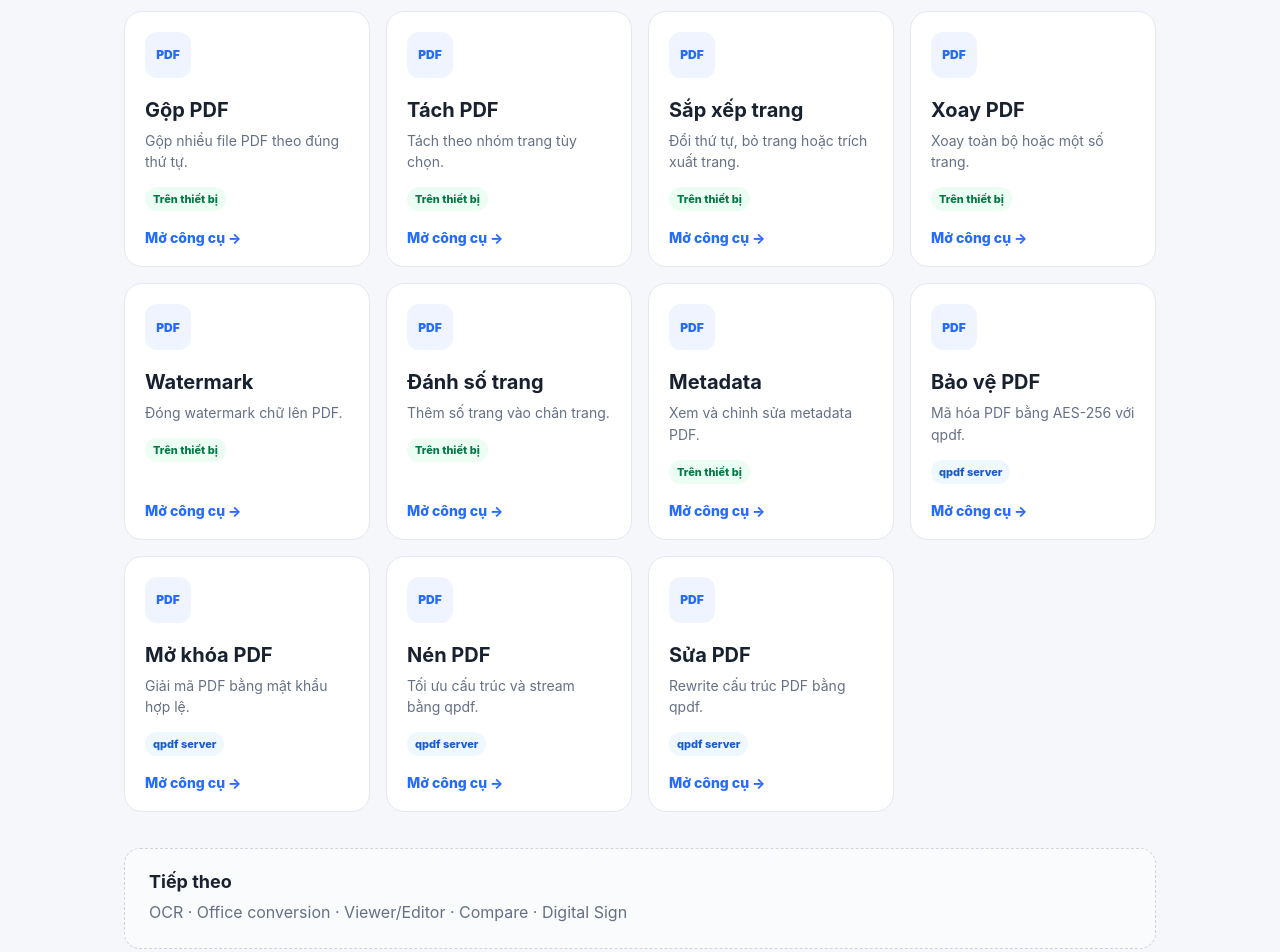
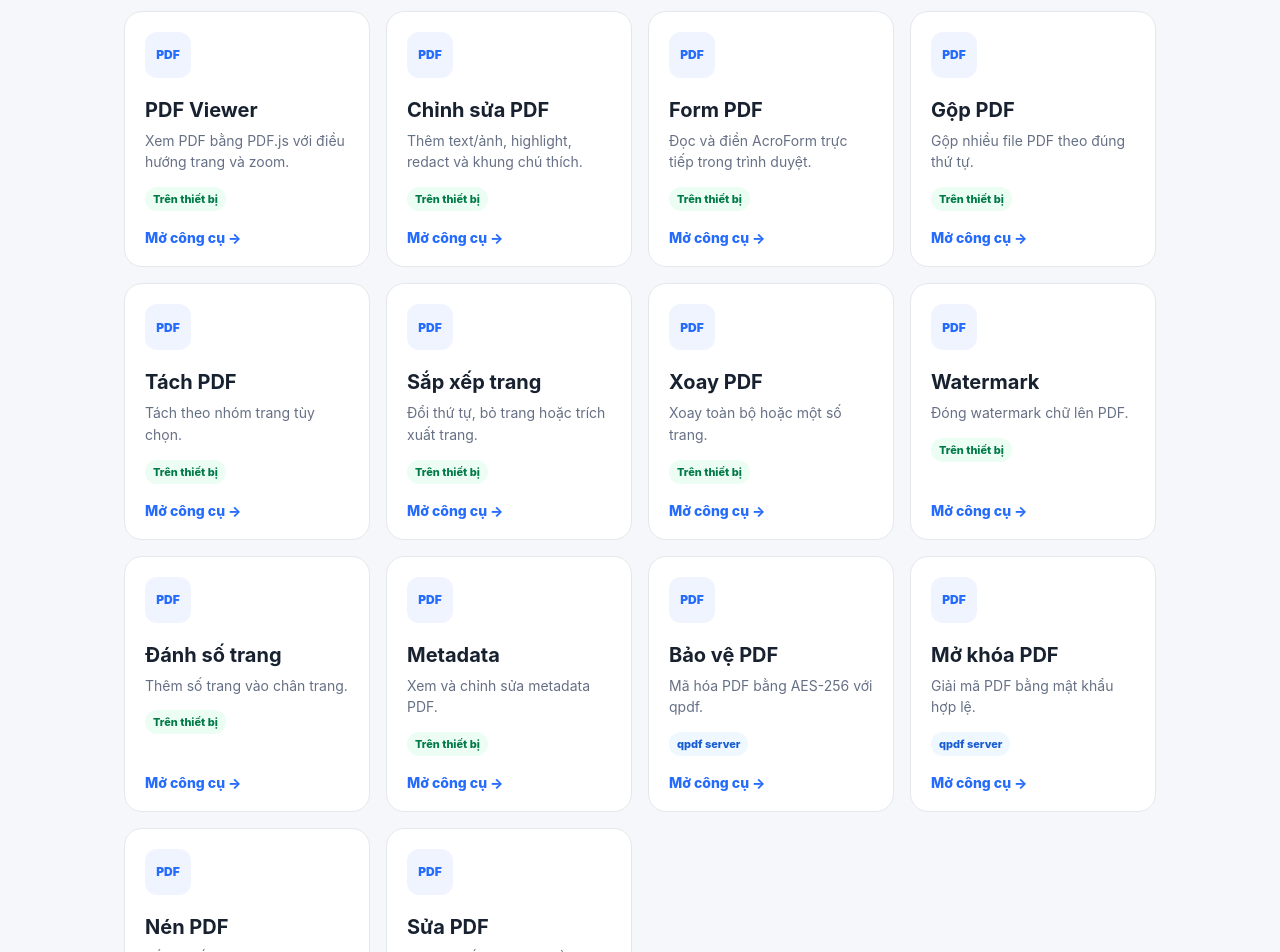
Before and after one commit to solyan842/SolYan-PDF, a Next.js app in the folder frontend/: page / in a window 1280 px wide. Shown: the part 640-1592 px from the top of the page. Built offline with nearby package versions, Linux system fonts and the light colour scheme.

Commit message:
feat: expose viewer editor and forms on dashboard

```diff
--- a/frontend/app/page.tsx
+++ b/frontend/app/page.tsx
@@ -1,4 +1,7 @@
 const tools = [
+  { href: '/viewer', title: 'PDF Viewer', description: 'Xem PDF bằng PDF.js với điều hướng trang và zoom.', local: true },
+  { href: '/editor', title: 'Chỉnh sửa PDF', description: 'Thêm text/ảnh, highlight, redact và khung chú thích.', local: true },
+  { href: '/forms', title: 'Form PDF', description: 'Đọc và điền AcroForm trực tiếp trong trình duyệt.', local: true },
   { href: '/merge', title: 'Gộp PDF', description: 'Gộp nhiều file PDF theo đúng thứ tự.', local: true },
   { href: '/split', title: 'Tách PDF', description: 'Tách theo nhóm trang tùy chọn.', local: true },
   { href: '/organize', title: 'Sắp xếp trang', description: 'Đổi thứ tự, bỏ trang hoặc trích xuất trang.', local: true },
@@ -47,7 +50,7 @@ export default function HomePage() {
       </section>
       <section className="coming-soon">
         <h2>Tiếp theo</h2>
-        <p>OCR · Office conversion · Viewer/Editor · Compare · Digital Sign</p>
+        <p>OCR · Office conversion · Compare · Digital Sign · Workflow</p>
       </section>
       <footer>SolYan PDF · Browser-first · PWA-ready</footer>
     </main>
```
